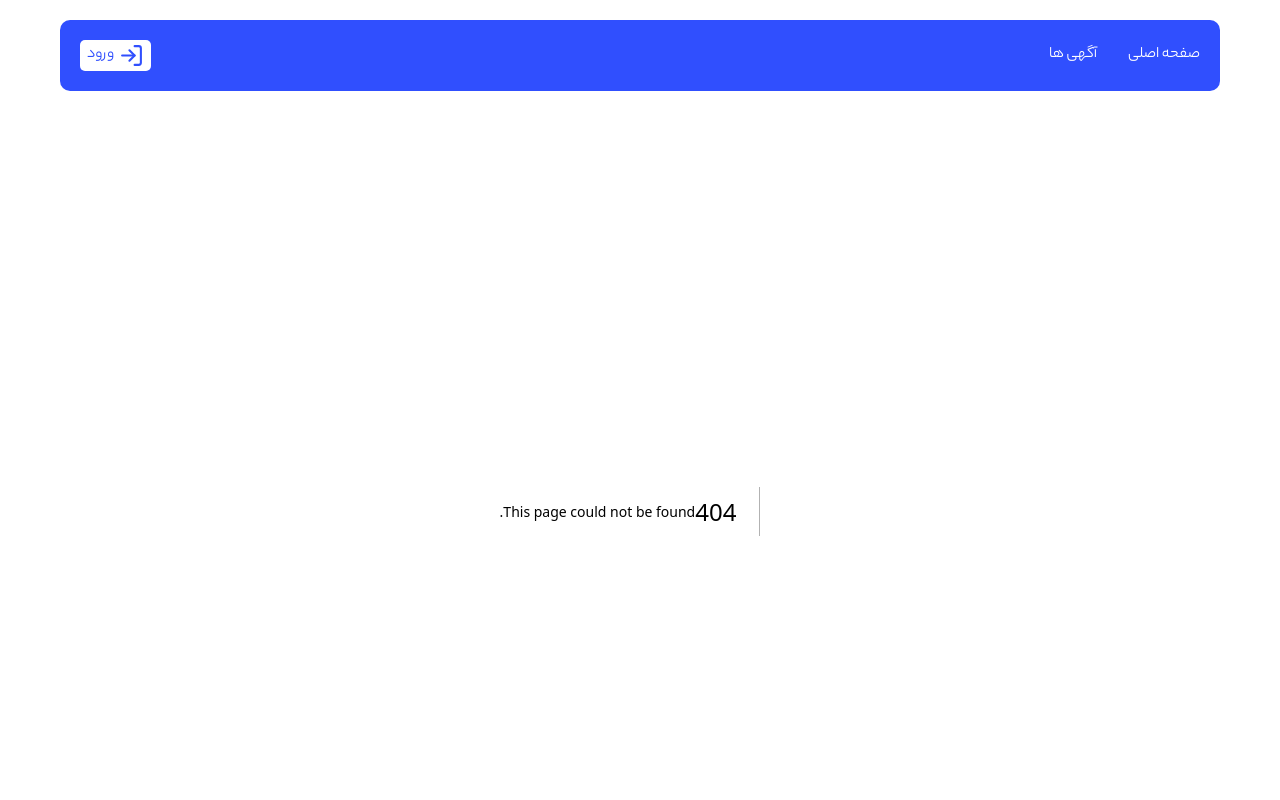
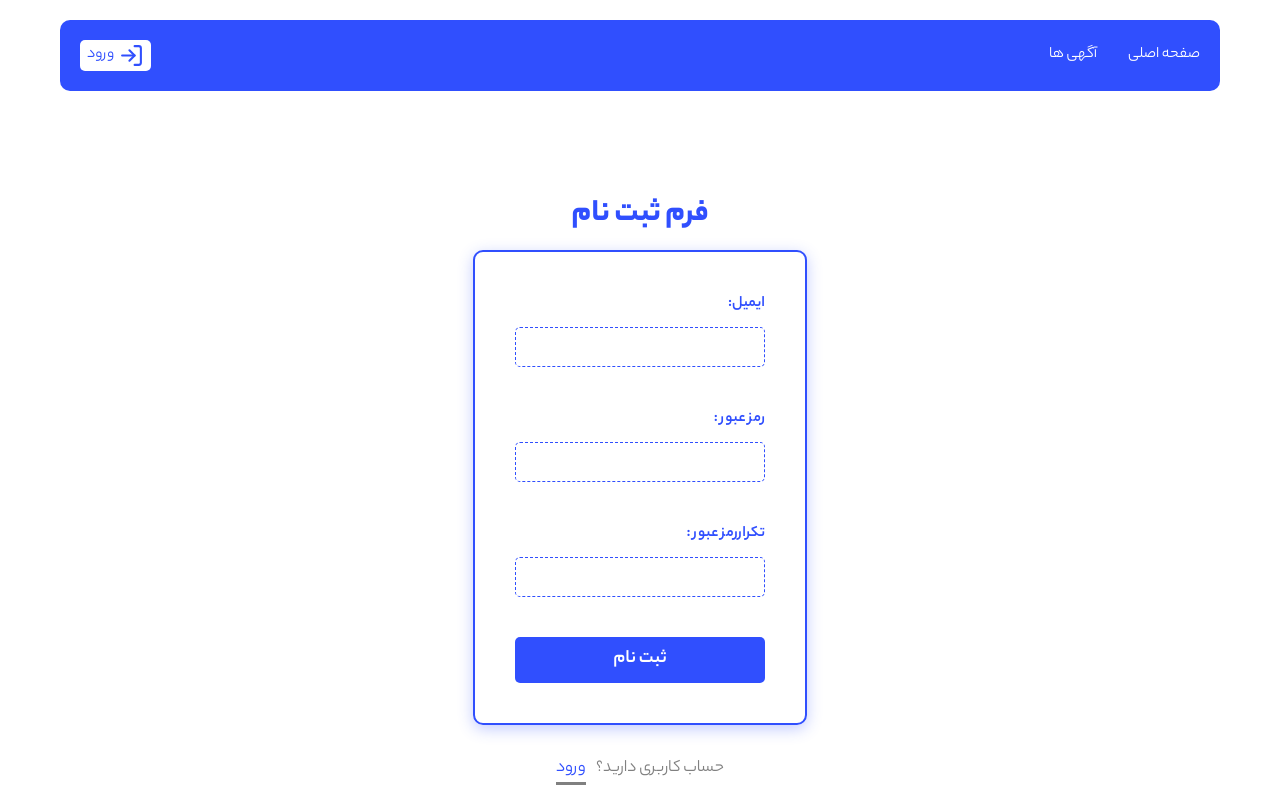
Before and after one commit to Parinazkhalili/real-state, a Next.js app: page /signup in a window 1280 px wide. Before the commit this address had no page. Shown: the top 800 px of the page. Built offline with nearby package versions, Linux system fonts and the light colour scheme.

Commit message:
Complete the registration form

```diff
--- /dev/null
+++ b/src/app/signup/page.js
@@ -0,0 +1,10 @@
+import SignupPage from '@/template/SignupPage'
+import React from 'react'
+
+function signup() {
+  return (
+    <SignupPage />
+  )
+}
+
+export default signup
--- /dev/null
+++ b/src/components/template/SignupPage.js
@@ -0,0 +1,29 @@
+"use client";
+import { useState } from "react";
+import styles from "@/template/signupPage.module.css";
+import Link from "next/link";
+
+function SignupPage() {
+  const [email, setEmail] = useState("");
+  const [password, setPassword] = useState("");
+  const [rePassword, setRePassword] = useState("");
+  return (
+    <div className={styles.form}>
+      <h4>فرم ثبت نام</h4>
+      <form>
+        <label>ایمیل:</label>
+        <input type="text" value={email} onChange={(e) => setEmail(e.target.value)}/>
+        <label>رمز عبور :</label>
+        <input type="password" value={password} onChange={(e) => setPassword(e.target.value)}/>
+        <label>تکراررمز عبور :</label>
+        <input type="password" value={rePassword} onChange={(e) => setRePassword(e.target.value)}/>
+        <button type="submit">ثبت نام</button>
+      </form>
+      <p>حساب کاربری دارید؟
+        <Link href="/signin">ورود </Link>
+      </p>
+    </div>
+  );
+}
+
+export default SignupPage;
--- /dev/null
+++ b/src/components/template/signupPage.module.css
@@ -0,0 +1,76 @@
+
+.form {
+    display: flex;
+    flex-direction: column;
+    justify-content: center;
+    align-items: center;
+    height: 90vh;
+  }
+
+  .form h4 {
+    color: #304ffe;
+    font-weight: 600;
+    font-size: 2rem;
+    margin-bottom: 10px;
+    margin-top: 30px;
+  }
+
+  .form form {
+    display: flex;
+    flex-direction: column;
+    max-width: 700px;
+    box-shadow: #304ffe4a 0px 4px 15px;
+    border: 2px solid #304ffe;
+    padding: 40px;
+    border-radius: 10px;
+    margin-bottom: 30px;
+  }
+
+  .form label {
+    color: #304ffe;
+    margin-bottom: 10px;
+    font-weight: 400;
+  }
+
+  .form input {
+    margin-bottom: 40px;
+    width: 250px;
+    border: 1px #304ffe dashed;
+    color: grey;
+    border-radius: 5px;
+    padding: 10px;
+    direction: ltr !important;
+    font-size: 1rem;
+    height: 40px;
+  }
+
+  .form input:focus {
+    border: 1px #304ffe solid;
+    outline: none;
+  }
+
+  .form button {
+    border: none;
+    background-color: #304ffe;
+    color: #fff;
+    font-size: 1.2rem;
+    font-weight: 400;
+    border-radius: 5px;
+    transition: all ease-in 0.1s;
+    cursor: pointer;
+    padding: 8px 0;
+  }
+  .form button:hover {
+    transform: scale(1.05);
+  }
+
+  .form p {
+    color: grey;
+    font-size: 1.1rem;
+  }
+
+  .form a {
+    color: #304ffe;
+    margin-right: 10px;
+    border-bottom: 3px solid grey;
+  }
```
